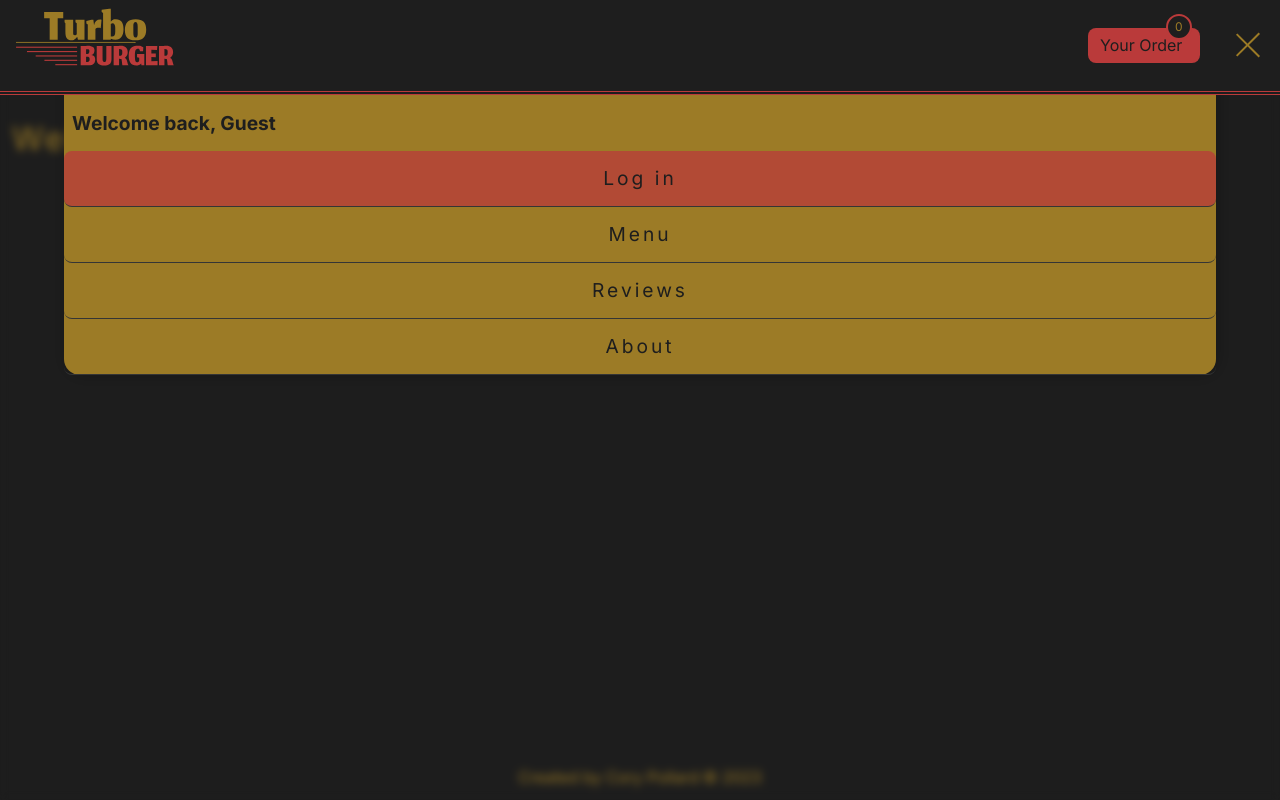
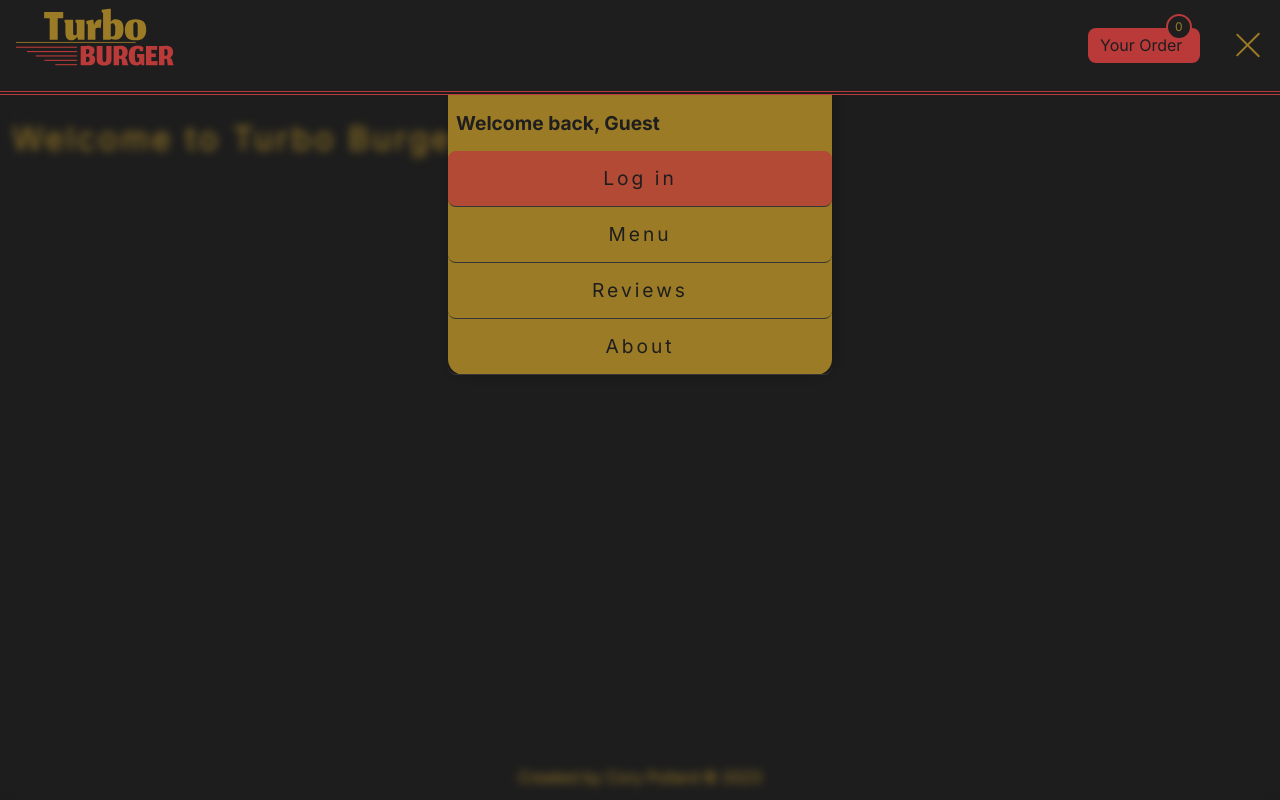
Before and after one commit to SpectreAscended/turbo-burger, a React (Vite) app: page / in a window 1280 px wide. Both pictures are taken after a click on the button 1248 px from the left and 45 px from the top of the page. Built offline with nearby package versions, Linux system fonts and the light colour scheme; no server answers; a web font is replaced by a local one.

Commit message:
Adjusted dropdown menu width

```diff
--- a/src/components/mainNav/mobileNav.scss
+++ b/src/components/mainNav/mobileNav.scss
@@ -1,15 +1,14 @@
 .mobile-nav {
   position: relative;
-  width: 90%;
+  width: clamp(30%, 18.75rem, 90%);
   background-color: var(--color-primary);
   font-size: 1rem;
-  // padding: 2rem;
   margin-inline: auto;
   margin-bottom: 1rem;
   padding-top: 10rem;
   border-radius: 0 0 1rem 1rem;
   z-index: 10;
-  box-shadow: 2px 0 20px rgba(0, 0, 0, 0.25);
+  box-shadow: 2px 0 1.25rem rgba(0, 0, 0, 0.25);
 
   h2 {
     color: var(--color-background);
```
